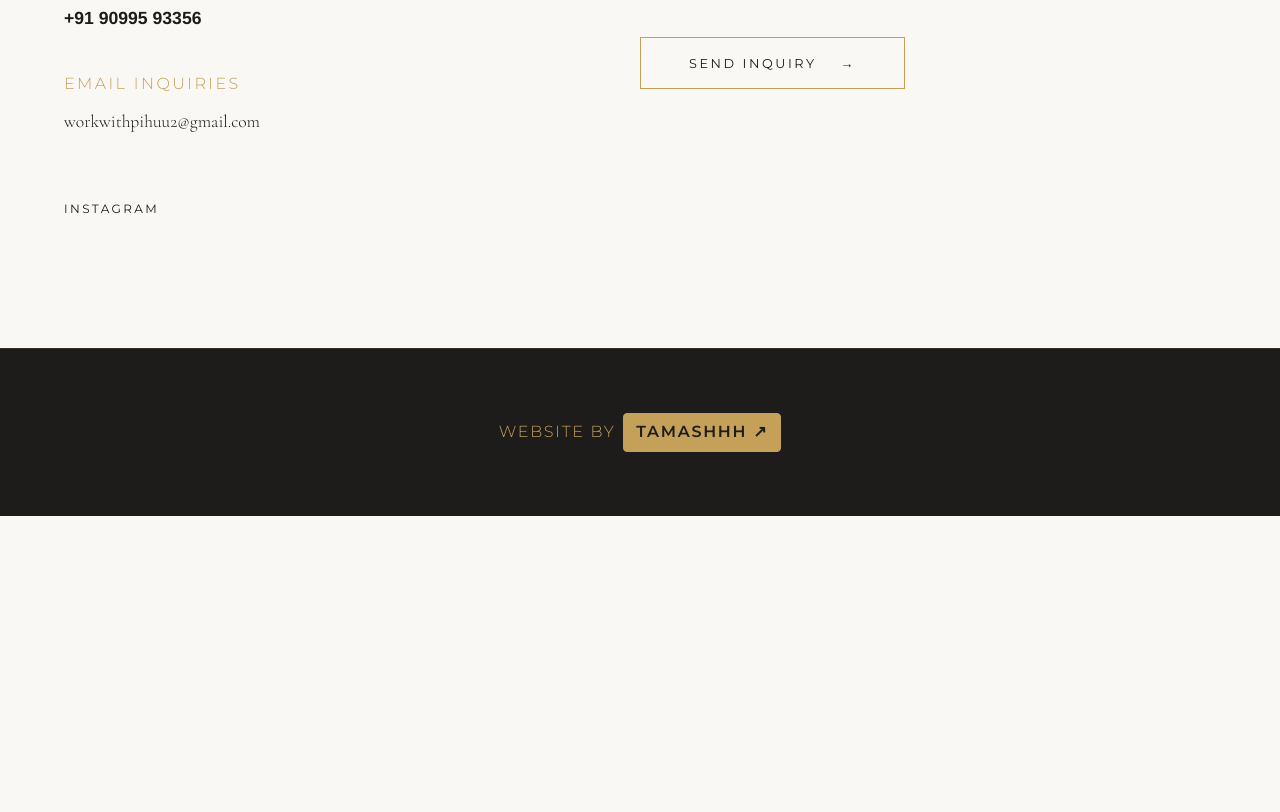
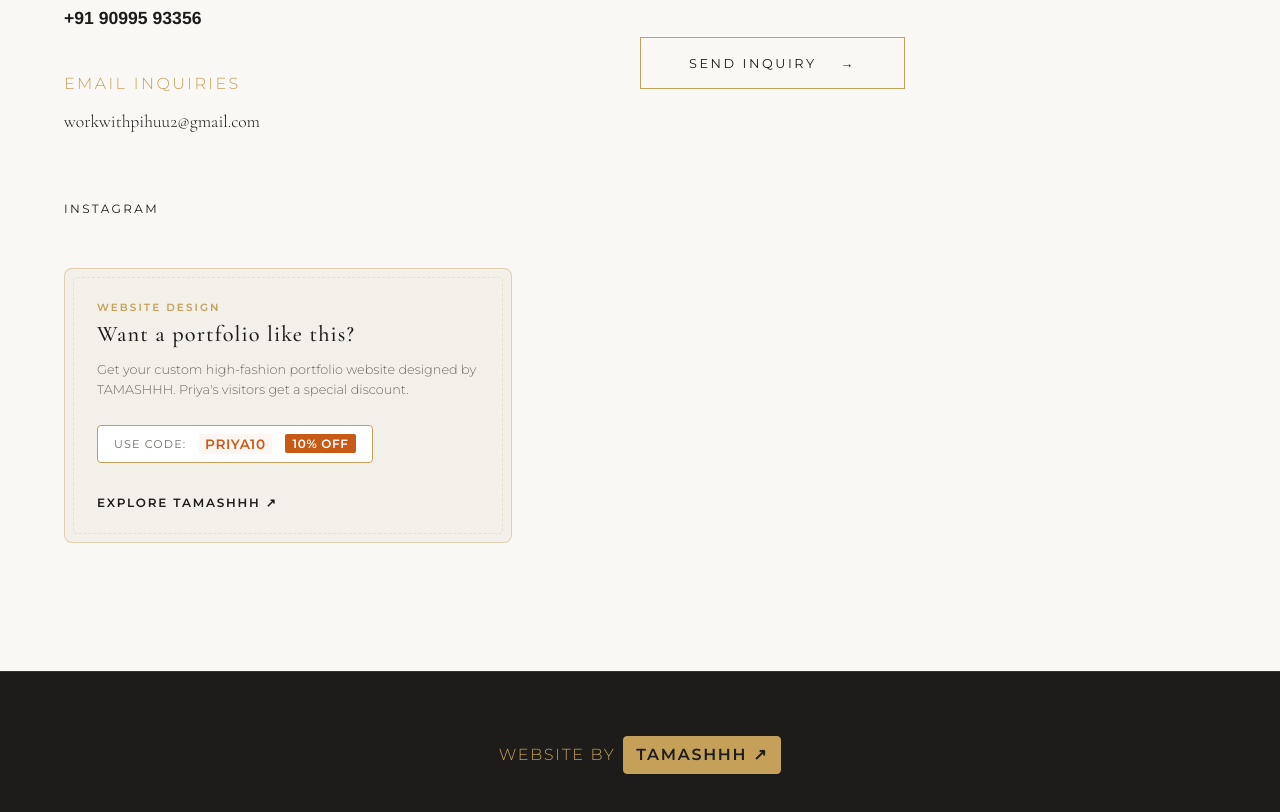
Before and after one commit to tamashparmar2-bot/priyalanding-page, a plain HTML site: page index.html in a window 1280 px wide. Shown: the part 6083-6895 px from the top of the page. Before the commit the page ends 6599 px from the top, so only its background shows below. Drawn offline with nearby package versions, Linux system fonts and the light colour scheme.

Commit message:
Add developer promotion box with 10% off code

```diff
--- a/index.html
+++ b/index.html
@@ -251,6 +251,19 @@
         <div class="social-links">
           <a href="#" class="social-link">Instagram</a>
         </div>
+
+        <!-- Developer Promo Box -->
+        <div class="developer-promo-box">
+          <span class="promo-label">Website Design</span>
+          <h4 class="promo-title">Want a portfolio like this?</h4>
+          <p class="promo-text">Get your custom high-fashion portfolio website designed by TAMASHHH. Priya's visitors get a special discount.</p>
+          <div class="promo-badge">
+            <span class="promo-code-text">Use Code:</span>
+            <span class="promo-code">PRIYA10</span>
+            <span class="promo-discount">10% OFF</span>
+          </div>
+          <a href="https://tamashhh.vercel.app" target="_blank" rel="noopener noreferrer" class="btn-promo">Explore TAMASHHH ↗</a>
+        </div>
       </div>
 
       <div class="contact-form-block reveal-item">
--- a/style.css
+++ b/style.css
@@ -1217,6 +1217,124 @@ p {
   }
 }
 
+/* Developer Promo Box Styles */
+.developer-promo-box {
+  margin-top: 3rem;
+  background-color: var(--color-ivory-dark);
+  border: 1px solid rgba(197, 160, 89, 0.4);
+  padding: 2rem;
+  border-radius: 8px;
+  position: relative;
+  overflow: hidden;
+  transition: var(--transition-smooth);
+}
+
+.developer-promo-box::before {
+  content: '';
+  position: absolute;
+  top: 8px;
+  left: 8px;
+  right: 8px;
+  bottom: 8px;
+  border: 1px dashed rgba(197, 160, 89, 0.2);
+  pointer-events: none;
+  border-radius: 4px;
+}
+
+.promo-label {
+  font-family: var(--font-sans);
+  font-size: 0.65rem;
+  text-transform: uppercase;
+  color: var(--color-gold);
+  letter-spacing: 0.2em;
+  font-weight: 600;
+  display: block;
+  margin-bottom: 0.5rem;
+}
+
+.promo-title {
+  font-family: var(--font-serif);
+  font-size: 1.4rem;
+  font-weight: 500;
+  margin-bottom: 0.8rem;
+  color: var(--color-charcoal);
+}
+
+.promo-text {
+  font-family: var(--font-sans);
+  font-size: 0.8rem;
+  line-height: 1.6;
+  color: var(--color-muted);
+  margin-bottom: 1.5rem;
+}
+
+/* Promo Code Badge */
+.promo-badge {
+  display: inline-flex;
+  align-items: center;
+  gap: 0.8rem;
+  background-color: var(--color-white);
+  border: 1px solid var(--color-gold);
+  padding: 0.5rem 1rem;
+  border-radius: 4px;
+  margin-bottom: 1.5rem;
+}
+
+.promo-code-text {
+  font-family: var(--font-sans);
+  font-size: 0.7rem;
+  text-transform: uppercase;
+  color: var(--color-muted);
+  letter-spacing: 0.1em;
+}
+
+.promo-code {
+  font-family: var(--font-sans);
+  font-size: 0.85rem;
+  font-weight: 700;
+  color: var(--color-saffron);
+  letter-spacing: 0.05em;
+  background-color: rgba(200, 90, 23, 0.05);
+  padding: 2px 6px;
+  border-radius: 2px;
+}
+
+.promo-discount {
+  font-family: var(--font-sans);
+  font-size: 0.75rem;
+  font-weight: 600;
+  color: var(--color-white);
+  background-color: var(--color-saffron);
+  padding: 2px 8px;
+  border-radius: 2px;
+  letter-spacing: 0.05em;
+}
+
+/* Promo button link */
+.btn-promo {
+  font-family: var(--font-sans);
+  font-size: 0.75rem;
+  text-transform: uppercase;
+  letter-spacing: 0.15em;
+  font-weight: 600;
+  color: var(--color-charcoal);
+  text-decoration: none;
+  display: block;
+  margin-top: 0.5rem;
+  transition: var(--transition-fast);
+}
+
+.btn-promo:hover {
+  color: var(--color-saffron);
+  transform: translateX(4px);
+}
+
+/* Hover glow for promo box */
+.developer-promo-box:hover {
+  border-color: var(--color-saffron);
+  box-shadow: 0 15px 30px rgba(200, 90, 23, 0.04);
+}
+
 /* ==========================================================================
    Responsive Breakpoints
    ========================================================================== */
```
